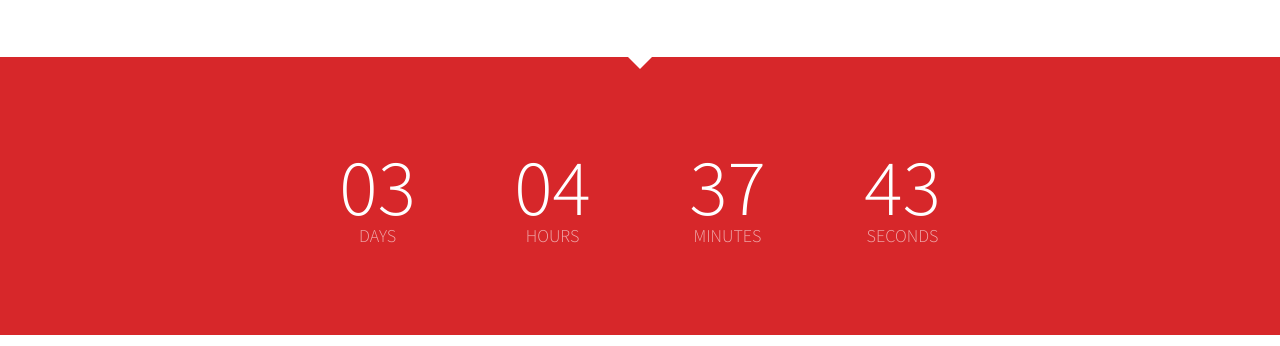
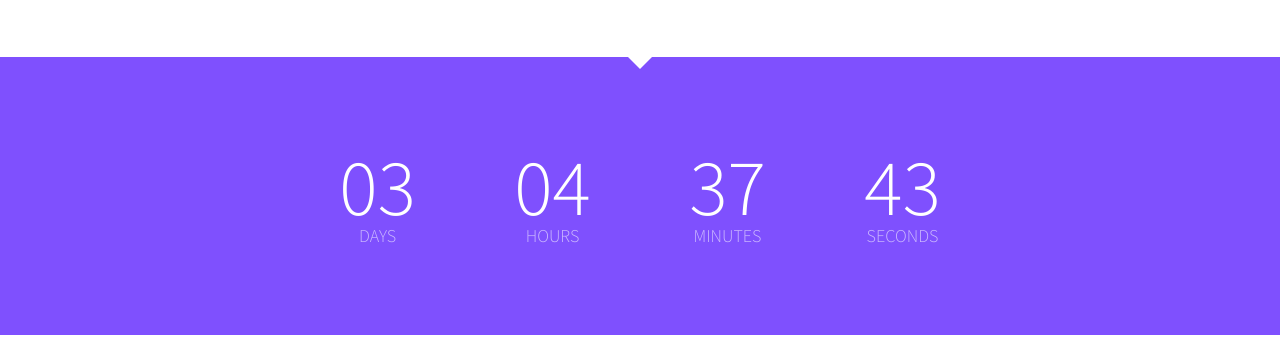
Before and after one commit to tasktoasters/tasktoasters.github.io, a plain HTML site: page index.html in a window 1280 px wide. Shown: the part 454-800 px from the top of the page. Drawn offline with Linux system fonts and the light colour scheme.

Commit message:
Update style.css

```diff
--- a/css/style.css
+++ b/css/style.css
@@ -122,7 +122,7 @@ h1, h2, h3
 
 .colour1
 {
-	background: #d7272a;
+	background: #7F50FE;
 }
 
 .colour2
```
